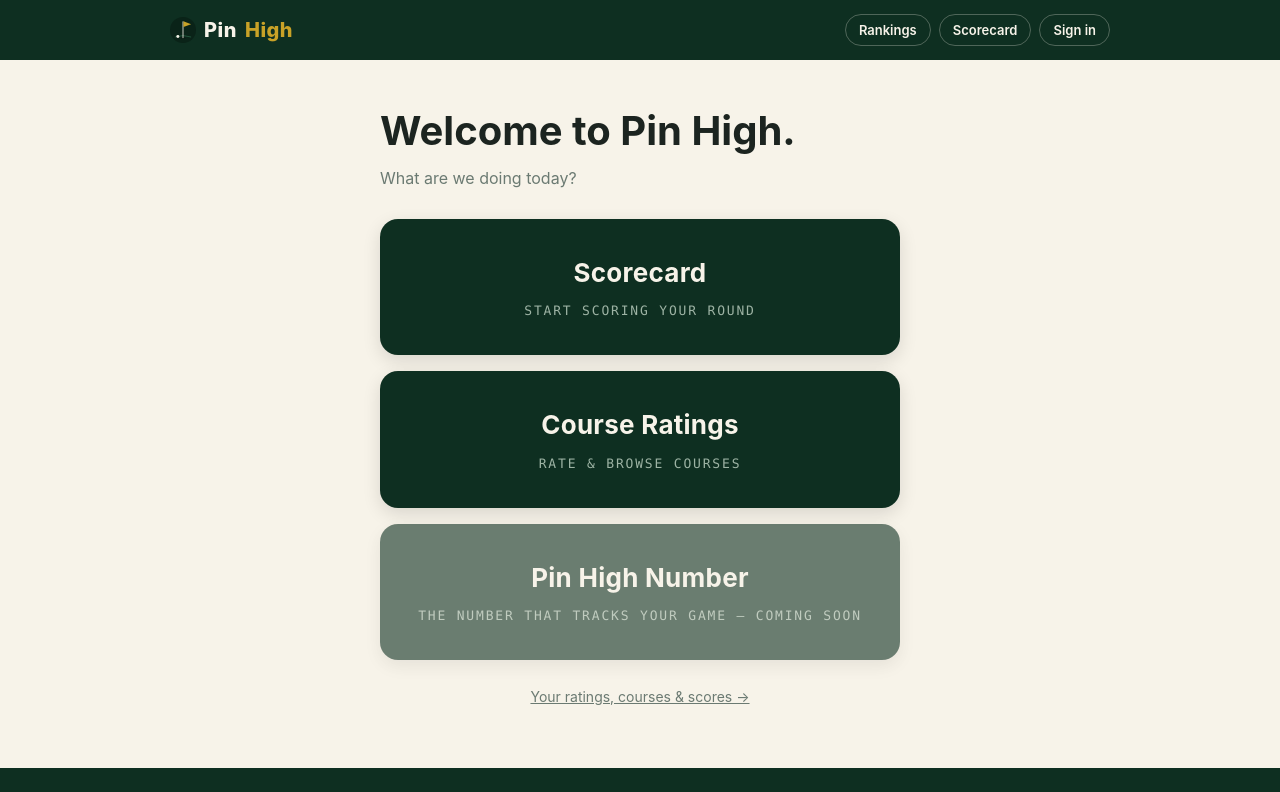
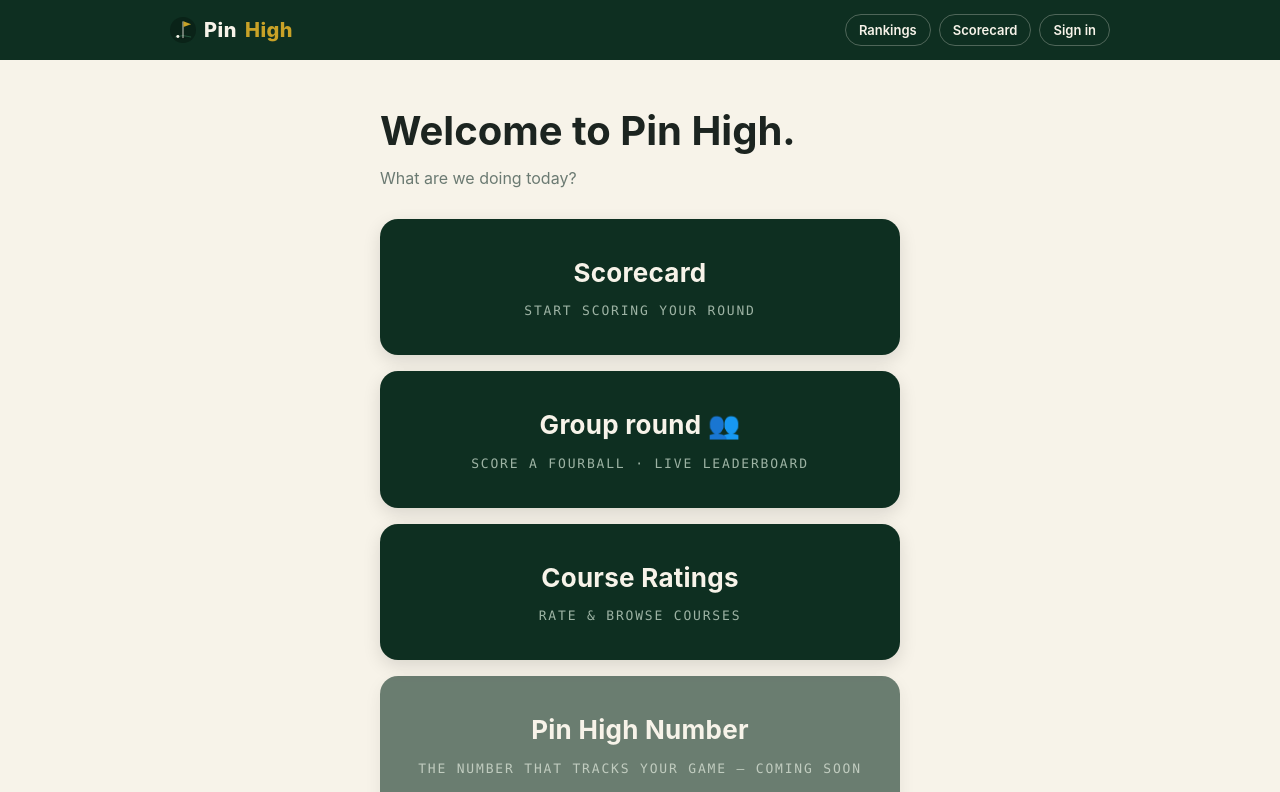
Before and after one commit to Stefanroodt/sa-golf-rankings, a Next.js app: page /play in a window 1280 px wide. Shown: the top 792 px of the page. Built offline with nearby package versions, Linux system fonts and the light colour scheme.

Commit message:
Hub: Group round tile + tour step; bump tour to v2 so it replays

```diff
--- a/app/play/page.js
+++ b/app/play/page.js
@@ -17,6 +17,11 @@ const HUB_STEPS = [
     sel: '.hub-menu a[href^="/scorecard"]',
     title: 'Score your rounds 📋',
     text: 'Real hole-by-hole scorecards for 170+ courses. Track every round and see your best at each course.',
+  },
+  {
+    sel: '.hub-btn-group',
+    title: 'Play a group round 👥',
+    text: 'One scorer captures the whole fourball. Share the code and everyone follows a live leaderboard — gross, net &amp; Stableford points, updating shot by shot.',
   },
   {
     sel: '.hub-menu a[href="/"]',
@@ -54,7 +59,7 @@ export default function PlayHub() {
 
   return (
     <div className="container hub-wrap">
-      {uid && <Onboarding steps={HUB_STEPS} storageKey={`ph-hub-tour-${uid}`} />}
+      {uid && <Onboarding steps={HUB_STEPS} storageKey={`ph-hub-tour-v2-${uid}`} />}
       <h1 className="hub-title">{name ? `Welcome back, ${name}.` : 'Welcome to Pin High.'}</h1>
       <p className="hub-sub">What are we doing today?</p>
 
@@ -62,6 +67,11 @@ export default function PlayHub() {
         <Link href="/scorecard" className="hub-btn">
           <span className="hub-btn-title">Scorecard</span>
           <span className="hub-btn-sub">Start scoring your round</span>
+        </Link>
+
+        <Link href="/group" className="hub-btn hub-btn-group">
+          <span className="hub-btn-title">Group round 👥</span>
+          <span className="hub-btn-sub">Score a fourball · live leaderboard</span>
         </Link>
 
         <Link href="/" className="hub-btn">
```
